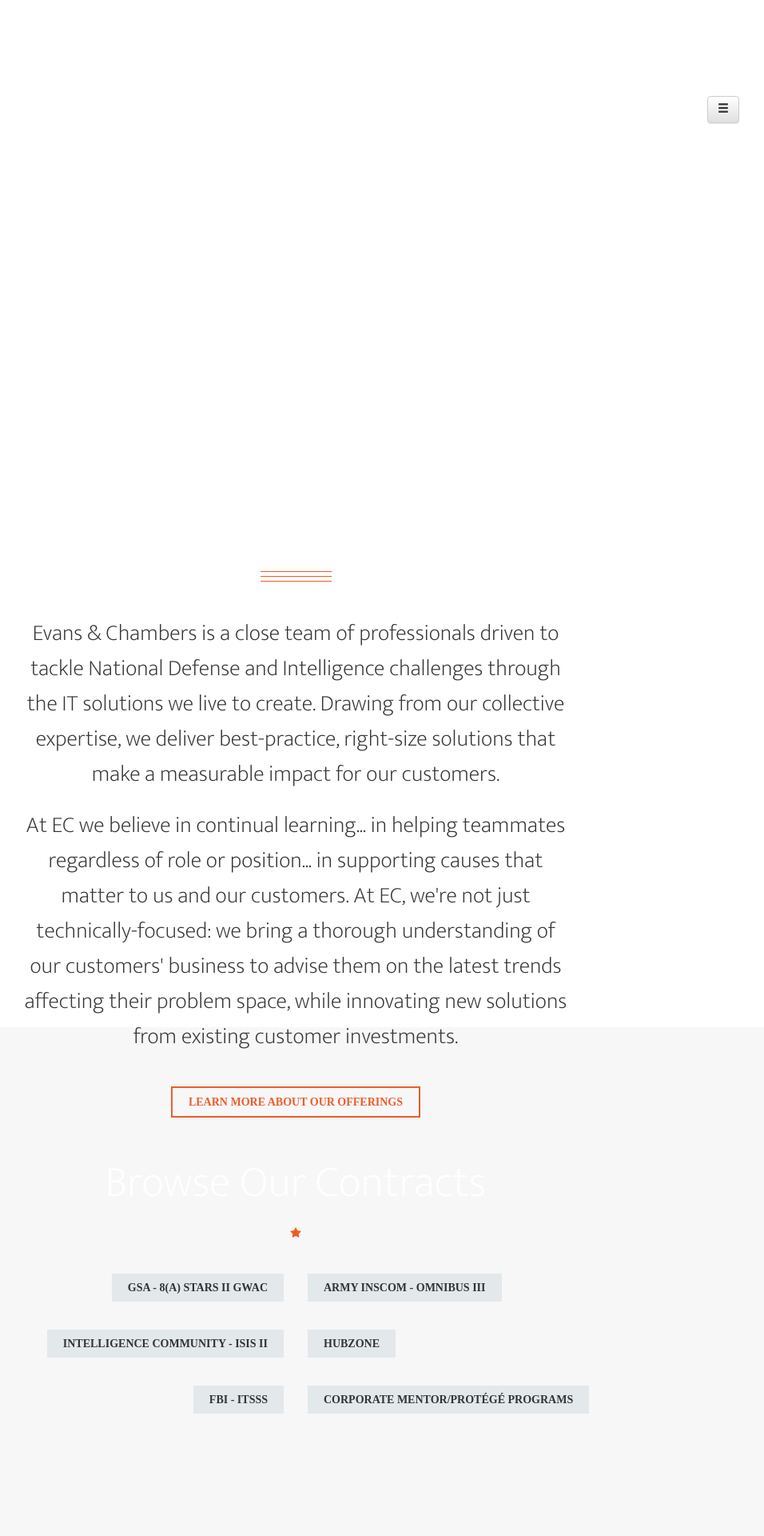
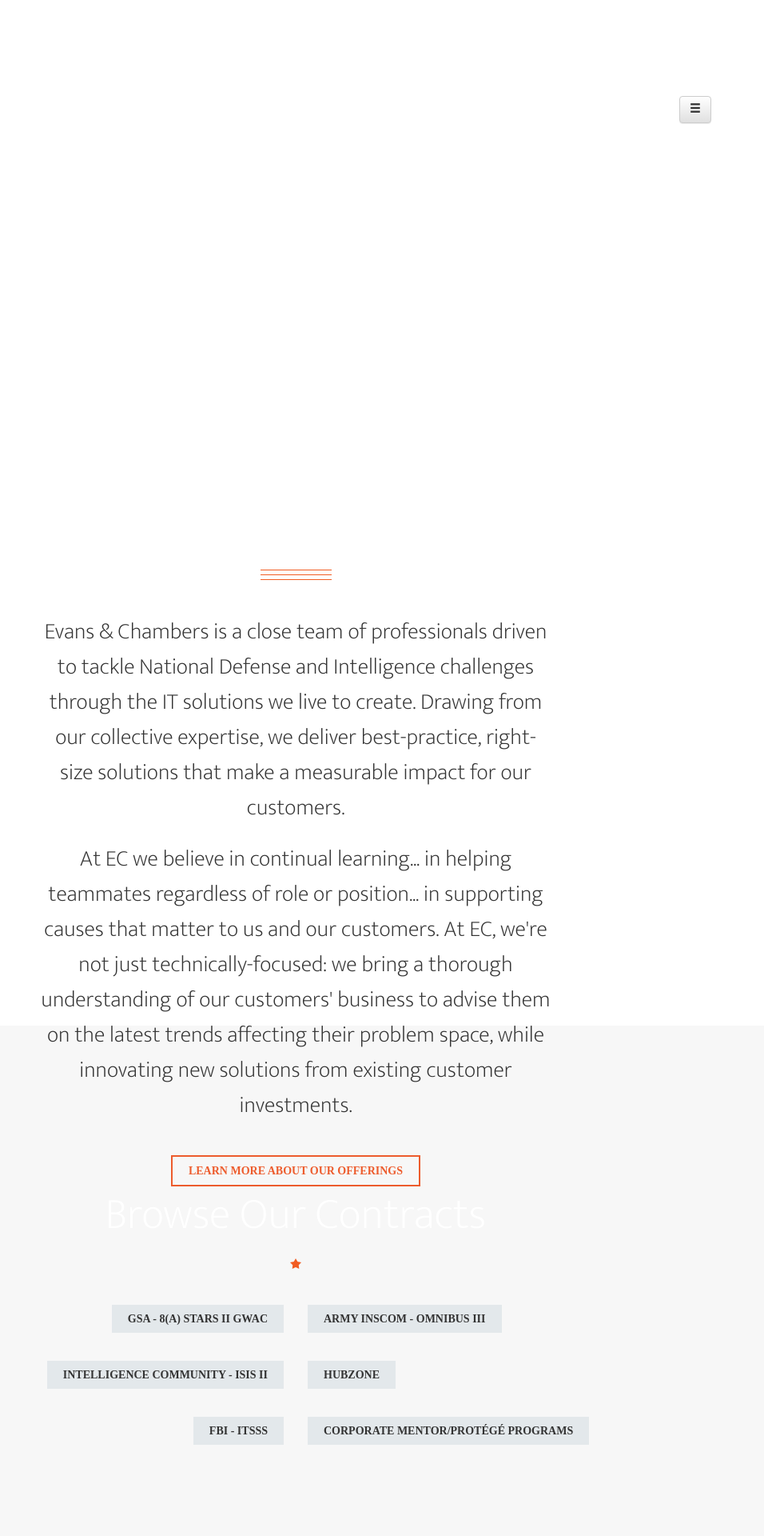
Before and after one commit to ectech/ec-web-refresh-3.0, a PHP site: page / in a window 1280 px wide. Shown: the top 1920 px of the page at 80% size, without its empty margins (270-1226 px from the left). Run offline with PHP 8.4, Linux system fonts and the light colour scheme; some web fonts are replaced.

Commit message:
fixed row margins

```diff
--- a/css/ec.css
+++ b/css/ec.css
@@ -123,6 +123,7 @@ section {
     max-width: 1300px;
     margin: 0 auto;
     text-align: center;
+    padding: 0 35px;
 }
 
 blockquote {
```
